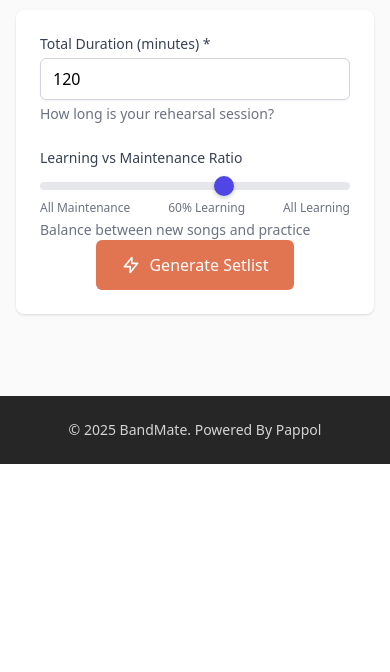
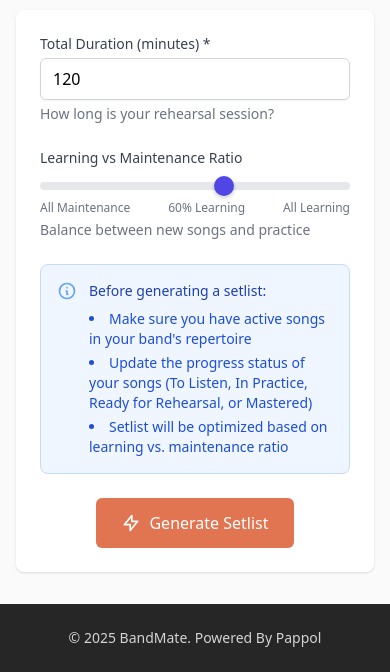
Before and after one commit to Pappol/BandMate, a Flask app: page /setlist in a window 390 px wide. Shown: the part 380-1052 px from the top of the page. Before the commit the page ends 844 px from the top, so only its background shows below. Run offline with Flask 3, Linux system fonts and the light colour scheme; a user stored in the database is signed in; tables that the repository leaves empty hold one stand-in row (values such as "Sample post"); some libraries are stand-ins or nearby versions.

Commit message:
Enhance setlist generation and validation features. Implement checks for active songs and progress data before generating a setlist, providing informative error messages for users. Update dashboard and setlist templates for improved UI, including helpful information prompts and better mobile responsiveness. Refactor button styles for consistency across templates.

```diff
--- a/app/main/routes.py
+++ b/app/main/routes.py
@@ -490,6 +490,10 @@ def generate_setlist():
             status=SongStatus.ACTIVE
         ).all()
 
+        # Check if there are any active songs
+        if not active_songs:
+            return jsonify({'error': 'No active songs found in your band. Please add some songs to your repertoire before generating a setlist.'}), 400
+
         # Separate songs into learning and maintenance pools
         learning_pool = []
         maintenance_pool = []
@@ -510,6 +514,10 @@ def generate_setlist():
                 maintenance_pool.append(song)
             else:
                 learning_pool.append(song)
+
+        # Check if there are any songs with progress data
+        if not learning_pool and not maintenance_pool:
+            return jsonify({'error': 'No songs with progress data found. Please update the progress status of your songs before generating a setlist.'}), 400
 
         # Sort learning pool by readiness score (descending)
         learning_pool.sort(key=lambda x: x.readiness_score, reverse=True)
--- a/app/main/templates/propose_song.html
+++ b/app/main/templates/propose_song.html
@@ -111,7 +111,7 @@
                     Cancel
                 </a>
                 <button type="submit"
-                        class="inline-flex items-center px-4 py-2 border border-transparent text-sm font-medium rounded-md text-white bg-primary hover:bg-primary-hover focus:outline-none focus:ring-2 focus:ring-offset-2 focus:ring-primary">
+                        class="inline-flex items-center px-4 py-2 border border-transparent text-sm font-medium rounded-md text-black bg-primary hover:bg-primary-hover focus:outline-none focus:ring-2 focus:ring-offset-2 focus:ring-primary">
                     <svg class="w-4 h-4 mr-2" fill="none" stroke="currentColor" viewBox="0 0 24 24">
                         <path stroke-linecap="round" stroke-linejoin="round" stroke-width="2" d="M12 6v6m0 0v6m0-6h6m-6 0H6"/>
                     </svg>
--- a/app/main/templates/setlist.html
+++ b/app/main/templates/setlist.html
@@ -81,7 +81,28 @@
                 </div>
             </div>
 
-            <div class="flex justify-center">
+            <!-- Helpful Information -->
+            <div class="mt-6 p-4 bg-blue-50 border border-blue-200 rounded-lg">
+                <div class="flex items-start">
+                    <div class="flex-shrink-0">
+                        <svg class="h-5 w-5 text-blue-400" fill="none" stroke="currentColor" viewBox="0 0 24 24">
+                            <path stroke-linecap="round" stroke-linejoin="round" stroke-width="2" d="M13 16h-1v-4h-1m1-4h.01M21 12a9 9 0 11-18 0 9 9 0 0118 0z"/>
+                        </svg>
+                    </div>
+                    <div class="ml-3">
+                        <h3 class="text-sm font-medium text-blue-800">Before generating a setlist:</h3>
+                        <div class="mt-2 text-sm text-blue-700">
+                            <ul class="list-disc list-inside space-y-1">
+                                <li>Make sure you have active songs in your band's repertoire</li>
+                                <li>Update the progress status of your songs (To Listen, In Practice, Ready for Rehearsal, or Mastered)</li>
+                                <li>Setlist will be optimized based on learning vs. maintenance ratio</li>
+                            </ul>
+                        </div>
+                    </div>
+                </div>
+            </div>
+
+            <div class="flex justify-center mt-6">
                 <button @click="generateSetlist()"
                         :disabled="generating"
                         class="inline-flex items-center px-6 py-3 border border-transparent text-base font-medium rounded-md text-white bg-primary hover:bg-primary-hover disabled:opacity-50 disabled:cursor-not-allowed focus:outline-none focus:ring-2 focus:ring-offset-2 focus:ring-primary">
@@ -99,6 +120,17 @@
 
         <!-- Results -->
         <div x-show="setlist && setlist.length > 0" x-cloak class="bg-white shadow rounded-lg overflow-hidden">
+
+        <!-- Empty State -->
+        <div x-show="!setlist || setlist.length === 0" x-cloak class="bg-white shadow rounded-lg overflow-hidden">
+            <div class="px-6 py-12 text-center">
+                <svg class="mx-auto h-12 w-12 text-gray-400" fill="none" stroke="currentColor" viewBox="0 0 24 24">
+                    <path stroke-linecap="round" stroke-linejoin="round" stroke-width="2" d="M9 19V6l12-3v13M9 19c0 1.105-1.343 2-3 2s-3-.895-3-2 1.343-2 3-2 3 .895 3 2zm12-3c0 1.105-1.343 2-3 2s-3-.895-3-2 1.343-2 3-2 3 .895 3 2zM9 10l12-3"/>
+                </svg>
+                <h3 class="mt-2 text-sm font-medium text-gray-900">No setlist generated yet</h3>
+                <p class="mt-1 text-sm text-gray-500">Click "Generate Setlist" above to create your first setlist.</p>
+            </div>
+        </div>
         <div class="px-6 py-4 border-b border-gray-200">
             <h3 class="text-lg font-medium text-gray-900">Generated Setlist</h3>
         </div>
--- a/app/main/templates/wishlist.html
+++ b/app/main/templates/wishlist.html
@@ -16,7 +16,7 @@
             <!-- Action Buttons -->
             <div class="flex flex-col sm:flex-row gap-3">
                 <a href="{{ url_for('main.propose_song') }}"
-                   class="inline-flex items-center justify-center px-4 py-3 sm:py-2 border border-transparent text-sm font-medium rounded-md text-white bg-primary hover:bg-primary-hover transition-colors shadow-md hover:shadow-lg">
+                   class="inline-flex items-center justify-center px-4 py-3 sm:py-2 border border-transparent text-sm font-medium rounded-md text-black bg-primary hover:bg-primary-hover transition-colors shadow-md hover:shadow-lg">
                     <svg class="w-4 h-4 mr-2" fill="none" stroke="currentColor" viewBox="0 0 24 24">
                         <path stroke-linecap="round" stroke-linejoin="round" stroke-width="2" d="M12 6v6m0 0v6m0-6h6m-6 0H6"/>
                     </svg>
@@ -231,7 +231,7 @@
                     </p>
 
                     <a href="{{ url_for('main.propose_song') }}"
-                       class="inline-flex items-center px-6 py-4 text-base font-semibold rounded-xl text-white bg-gradient-to-r from-primary to-primary-dark hover:from-primary-dark hover:to-primary shadow-lg hover:shadow-xl transform hover:-translate-y-1 transition-all duration-200">
+                       class="inline-flex items-center px-6 py-4 text-base font-semibold rounded-xl text-black bg-gradient-to-r from-primary to-primary-dark hover:from-primary-dark hover:to-primary shadow-lg hover:shadow-xl transform hover:-translate-y-1 transition-all duration-200">
                         <svg class="w-5 h-5 mr-3" fill="none" stroke="currentColor" viewBox="0 0 24 24">
                             <path stroke-linecap="round" stroke-linejoin="round" stroke-width="2" d="M12 6v6m0 0v6m0-6h6m-6 0H6"/>
                         </svg>
```
Also changed, not shown: DOCUMENTAZIONE.md (+23 -0 lines), app/main/templates/dashboard.html (+53 -10 lines), tests/test_routes.py (+19 -2 lines).
